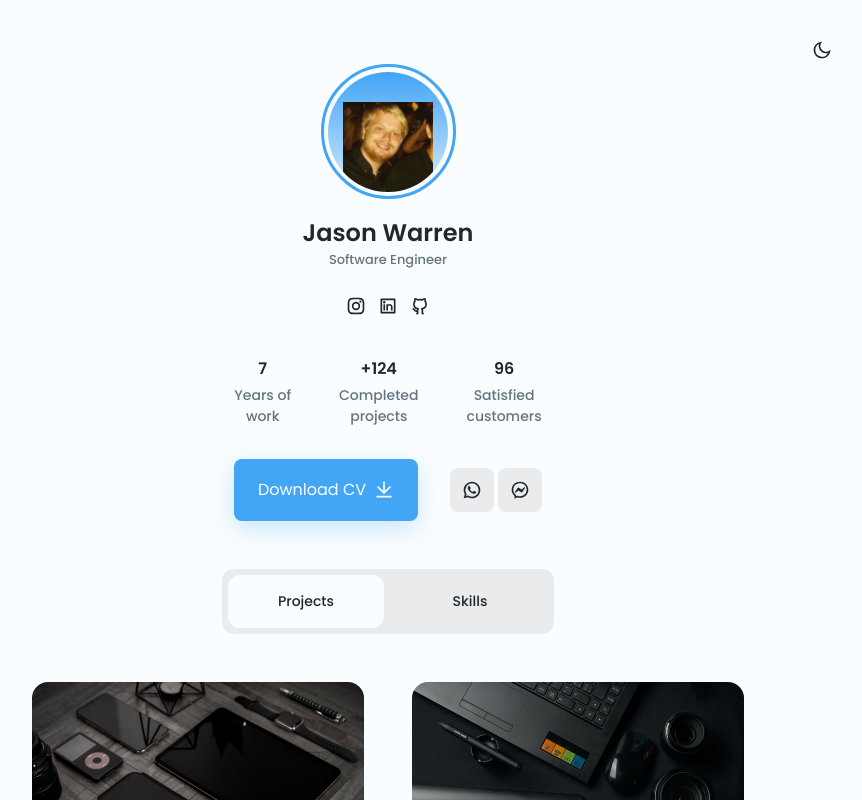
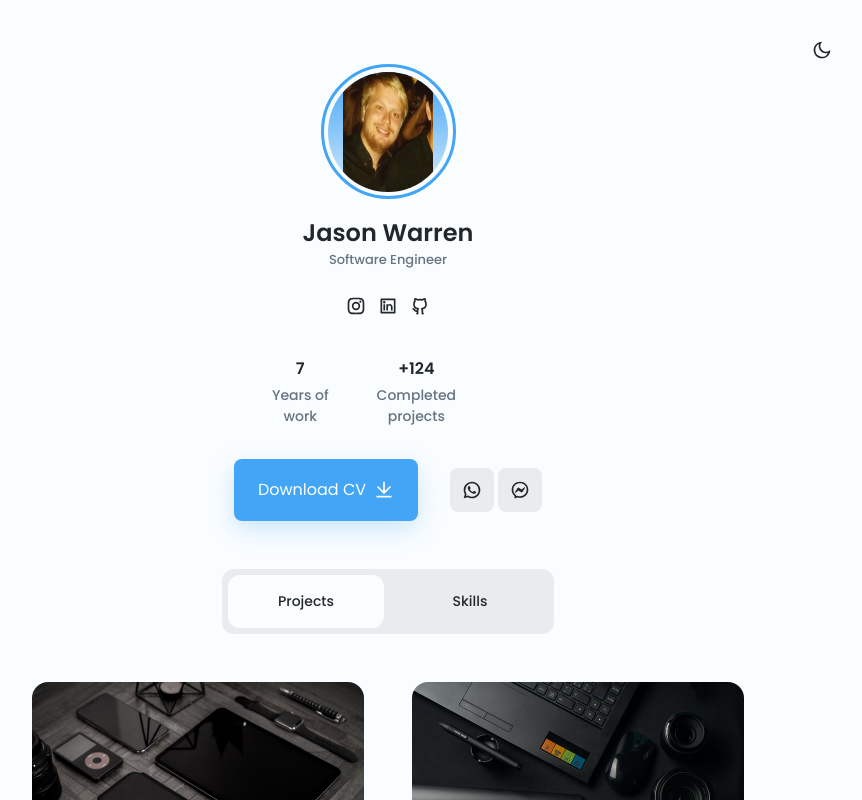
Before and after one commit to JasonxWarren/react-mini-portfolio, a React (Create React App) app: page / in a window 1280 px wide. Shown: the top 800 px of the page, without its empty margins (252-1114 px from the left). Built offline with nearby package versions, Linux system fonts and the light colour scheme.

Commit message:
updated more info in portfolio

```diff
--- a/src/components/Header/Social.jsx
+++ b/src/components/Header/Social.jsx
@@ -11,12 +11,12 @@ function Social() {
         },
         {
             id: 'LinkedIn',
-            url: 'https://linkedin.com',
+            url: 'https://www.linkedin.com/in/jason-b-warren/',
             icon: RiLinkedinBoxLine
         },
         {
             id: 'Github',
-            url: 'https://github.com',
+            url: 'https://github.com/JasonxWarren',
             icon: RiGithubLine
         },
     ]
--- a/src/components/Header/Stats.jsx
+++ b/src/components/Header/Stats.jsx
@@ -13,10 +13,6 @@ function Stats() {
                             Completed <br/> projects
                         </p>
                     </div>
-                    <div className="profile__info-group">
-                        <h3 className="profile__info-number">96</h3>
-                        <p className="profile__info-description">Satisfied <br/> customers</p>
-                    </div>
                 </div>
     )
 }
--- a/src/index.css
+++ b/src/index.css
@@ -164,7 +164,7 @@ body.dark-theme {
   border-radius: 50%;
   overflow: hidden;
   display: flex;
-  align-items: flex-end;
+  align-items: flex;
   justify-content: center;
 }
 
```
